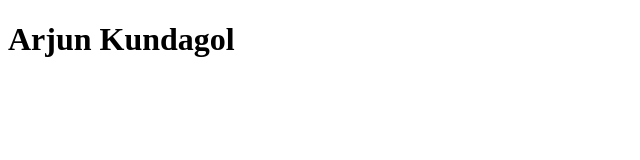
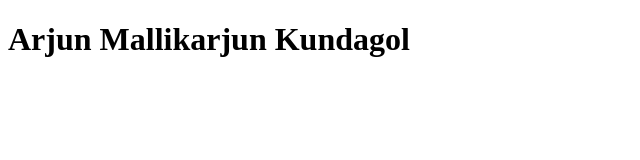
Before and after one commit to Mallikarjun1540/Practice, a plain HTML site: page index.html in a window 1280 px wide. Shown: the whole page, without its empty margins (0-640 px from the left). Drawn offline with Linux system fonts and the light colour scheme.

Commit message:
Add the full name

```diff
--- a/index.html
+++ b/index.html
@@ -6,6 +6,6 @@
     <title>Document</title>
 </head>
 <body>
-    <h1>Arjun Kundagol</h1>
+    <h1>Arjun Mallikarjun Kundagol </h1>
 </body>
 </html>
```
